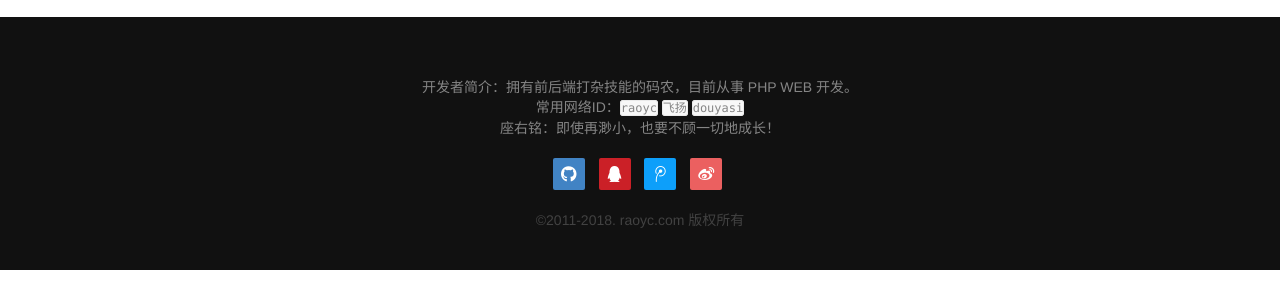
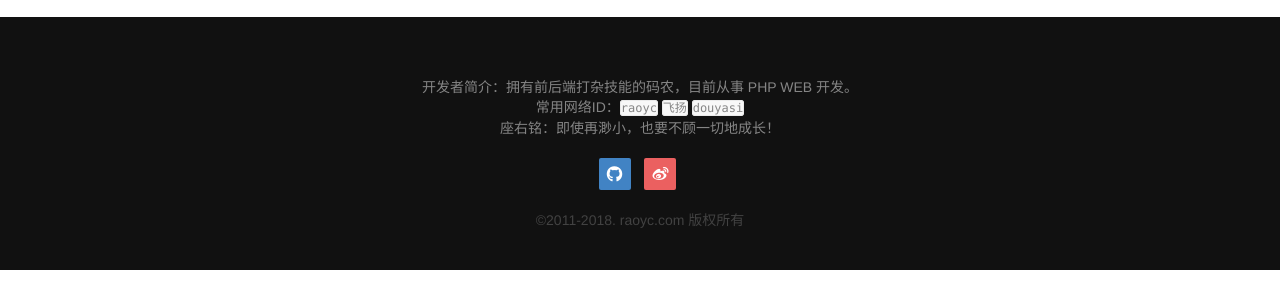
Before and after one commit to ycrao/ycrao.github.io, a plain HTML site: page index.html in a window 1280 px wide. Shown: the part 515-800 px from the top of the page. Drawn offline with nearby package versions, Linux system fonts and the light colour scheme.

Commit message:
remove dead link

```diff
--- a/index.html
+++ b/index.html
@@ -46,8 +46,6 @@
             </p>
             <ul class="list_inline social_icons">
                 <li><a href="https://github.com/ycrao"><i class="fa fa-github"></i></a></li>
-                <li><a href="http://wpa.qq.com/msgrd?v=3&amp;uin=837454876&amp;site=qq&amp;menu=yes&amp;from=raoyc.com"><i class="fa fa-qq"></i></a></li>
-                <li><a href="http://t.qq.com/puppytony"><i class="fa fa-tencent-weibo"></i></a></li>
                 <li><a href="http://weibo.com/douyasi"><i class="fa fa-weibo"></i></a></li>
             </ul>
             <p class="copyright">&copy;2011-2018. raoyc.com 版权所有</p>
```
